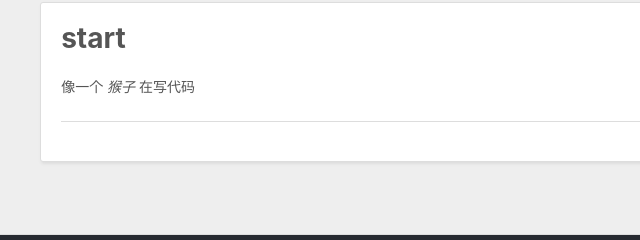
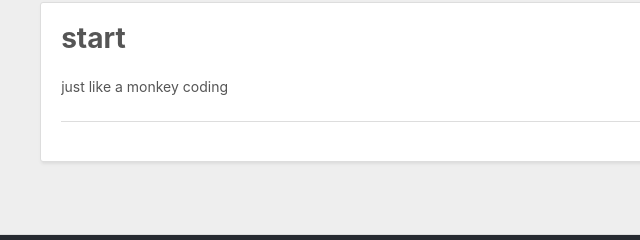
Before and after one commit to amazingCoding/monkeyCode, a plain HTML site: page 2020/05/18/start/index.html in a window 1280 px wide. Shown: the part 377-617 px from the top of the page, 0-640 px from the left. Drawn offline with nearby package versions, Linux system fonts and the light colour scheme.

Commit message:
Site updated: 2020-05-18 15:40:02

```diff
--- a/2020/05/18/start/index.html
+++ b/2020/05/18/start/index.html
@@ -7,15 +7,15 @@
 
   <title>start | monkeyCode</title>
   <meta name="viewport" content="width=device-width, initial-scale=1, maximum-scale=1">
-  <meta name="description" content="像一个 猴子 在写代码">
+  <meta name="description" content="just like a monkey coding">
 <meta property="og:type" content="article">
 <meta property="og:title" content="start">
 <meta property="og:url" content="https://amazingcoding.github.io/monkeyCode/2020/05/18/start/index.html">
 <meta property="og:site_name" content="monkeyCode">
-<meta property="og:description" content="像一个 猴子 在写代码">
+<meta property="og:description" content="just like a monkey coding">
 <meta property="og:locale" content="zh_CN">
 <meta property="article:published_time" content="2020-05-18T07:26:11.000Z">
-<meta property="article:modified_time" content="2020-05-18T07:35:49.322Z">
+<meta property="article:modified_time" content="2020-05-18T07:39:58.290Z">
 <meta property="article:author" content="monkeyCode">
 <meta property="article:tag" content="code">
 <meta property="article:tag" content="front">
@@ -89,7 +89,7 @@
 
     <div class="article-entry" itemprop="articleBody">
 
-        <p>像一个 <em>猴子</em> 在写代码</p>
+        <p>just like a monkey coding</p>
 
 
     </div>
```
Also changed, not shown: index.html (+1 -1 lines).
